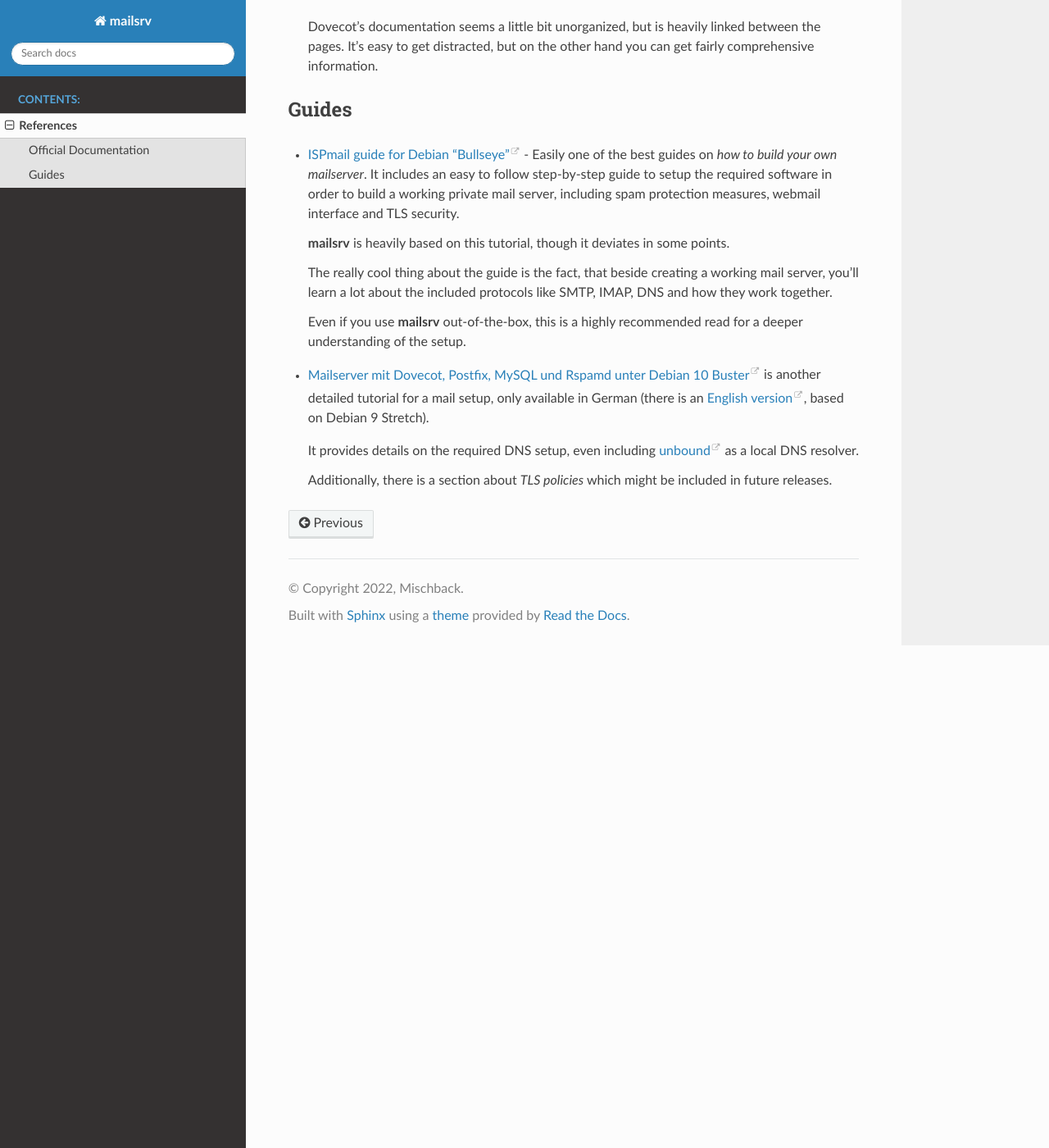
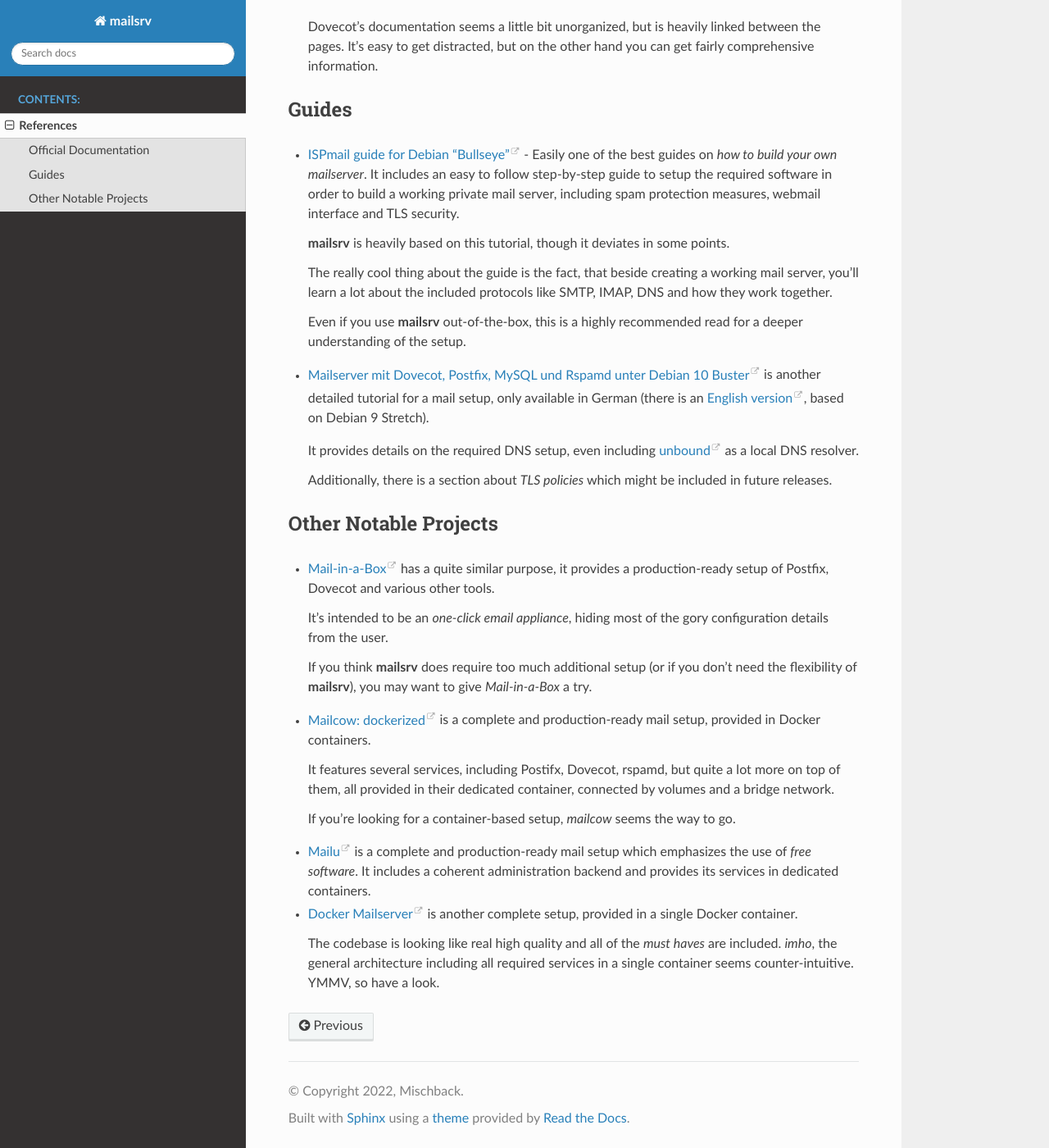
Before and after one commit to Mischback/mailsrv, a Sphinx documentation site: the page built from docs/source/references.rst, in a window 1280 px wide and 1400 px high, scrolled down 980 px. Shown: the whole window at 82% size. Built offline with Sphinx 7.4.7 and the Read the Docs theme 2.0.0, drawn with Linux system fonts in a browser that asks for light colours.

Commit message:
Add a section with other notable projects

```diff
--- a/docs/source/references.rst
+++ b/docs/source/references.rst
@@ -81,3 +81,40 @@
 
   Additionally, there is a section about *TLS policies* which might be
   included in future releases.
+
+**********************
+Other Notable Projects
+**********************
+
+- `Mail-in-a-Box <https://github.com/mail-in-a-box/mailinabox>`_ has a quite
+  similar purpose, it provides a production-ready setup of Postfix, Dovecot
+  and various other tools.
+
+  It's intended to be an *one-click email appliance*, hiding most of the
+  gory configuration details from the user.
+
+  If you think **mailsrv** does require too much additional setup (or if you
+  don't need the flexibility of **mailsrv**), you may want to give
+  *Mail-in-a-Box* a try.
+
+- `Mailcow: dockerized <https://github.com/mailcow/mailcow-dockerized>`_ is a
+  complete and production-ready mail setup, provided in Docker containers.
+
+  It features several services, including Postifx, Dovecot, rspamd, but quite
+  a lot more on top of them, all provided in their dedicated container,
+  connected by volumes and a bridge network.
+
+  If you're looking for a container-based setup, *mailcow* seems the way to
+  go.
+
+- `Mailu <https://github.com/Mailu/Mailu>`_ is a complete and production-ready
+  mail setup which emphasizes the use of *free software*. It includes a
+  coherent administration backend and provides its services in dedicated
+  containers.
+
+- `Docker Mailserver <https://github.com/docker-mailserver/docker-mailserver>`_
+  is another complete setup, provided in a single Docker container.
+
+  The codebase is looking like real high quality and all of the *must haves*
+  are included. *imho*, the general architecture including all required
+  services in a single container seems counter-intuitive. YMMV, so have a look.
```
